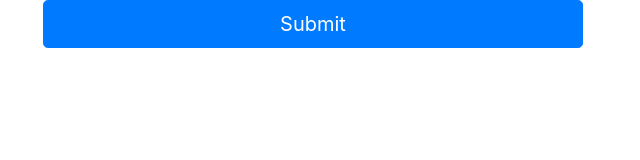
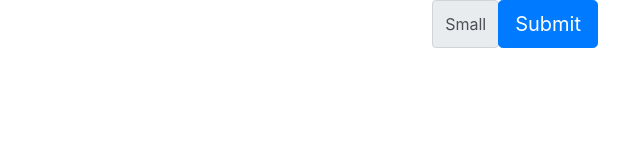
Before and after one commit to roccopaccione/personal-repo, a plain HTML site: page Bootstrap_functionality-practice_for_paired-project.html in a window 1280 px wide. Shown: the whole page, without its empty margins (612-1252 px from the left). Drawn offline with nearby package versions, Linux system fonts and the light colour scheme.

```diff
--- a/Bootstrap_functionality-practice_for_paired-project.html
+++ b/Bootstrap_functionality-practice_for_paired-project.html
@@ -9,7 +9,10 @@
 </head>
 <body class="container">
 <main class="row justify-content-end">
-    <div class="col-6">
+    <div class="input-group-prepend">
+        <span class="input-group-text" id="inputGroup-sizing-sm">Small</span>
+    </div>
+    <div>
         <button type="button" class="btn btn-primary btn-lg btn-block">Submit</button>
     </div>
 </main>
```
